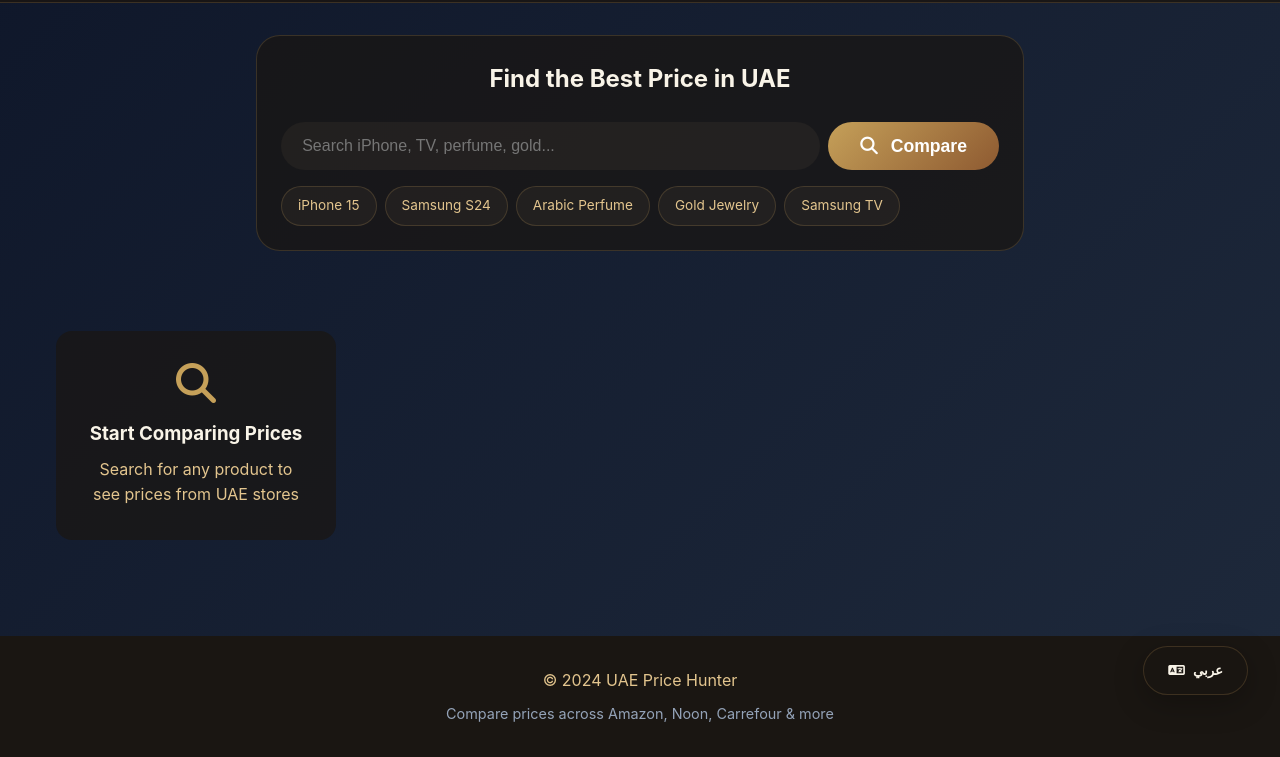
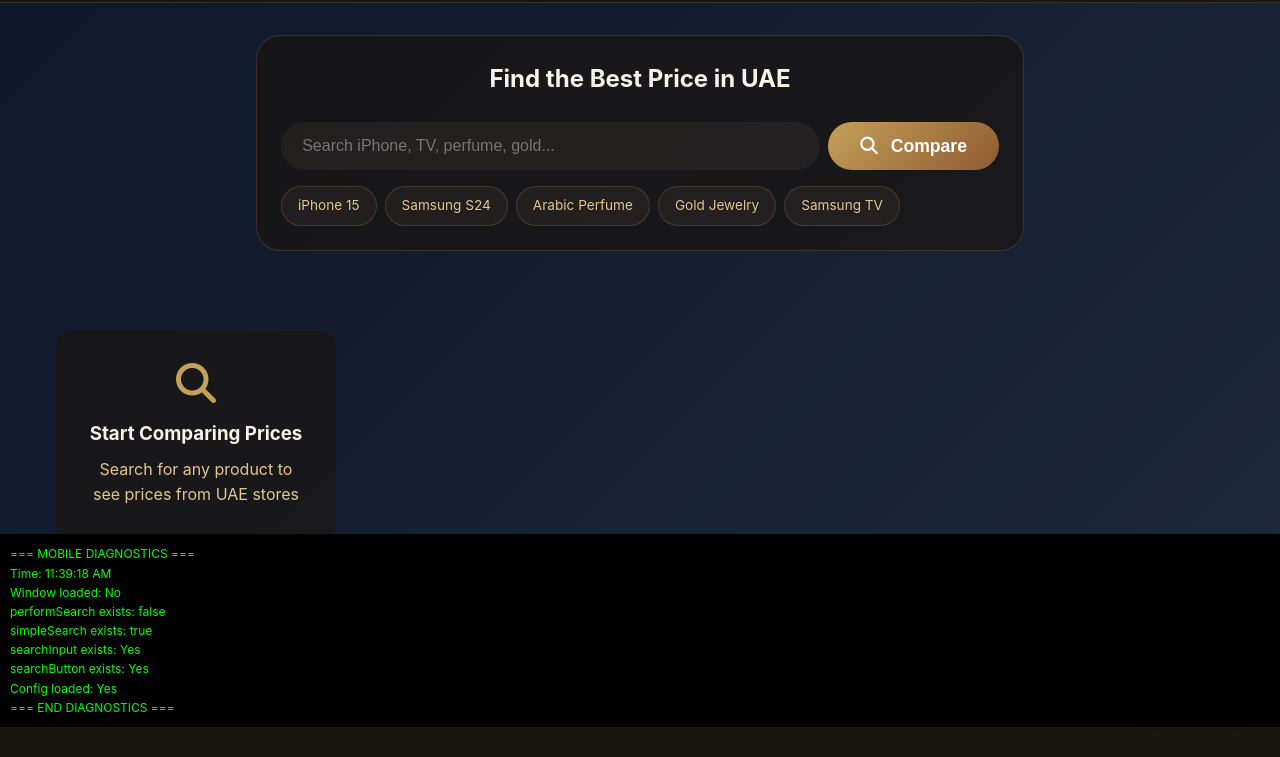
Before and after one commit to ehabmalaeb12/UAE-price-hunter, a plain HTML site: page index.html in a window 1280 px wide. Shown: the part 73-830 px from the top of the page. Drawn offline with Linux system fonts and the light colour scheme.

Commit message:
Update index.html

```diff
--- a/index.html
+++ b/index.html
@@ -382,5 +382,39 @@
 
     console.log("✅ Diagnostics complete. Try a search and check for logs above.");
     </script>
+    <script>
+// MOBILE DIAGNOSTICS - Shows errors on screen
+(function() {
+    console.log = function(msg) {
+        // Show logs on screen for mobile debugging
+        const logDiv = document.getElementById('mobile-logs') || (function() {
+            const div = document.createElement('div');
+            div.id = 'mobile-logs';
+            div.style.cssText = 'position:fixed;bottom:0;left:0;right:0;background:#000;color:#0f0;padding:10px;font-size:12px;z-index:9999;max-height:200px;overflow:auto;';
+            document.body.appendChild(div);
+            return div;
+        })();
+
+        logDiv.innerHTML += msg + '<br>';
+    };
+
+    console.error = function(msg) {
+        console.log('❌ ERROR: ' + msg);
+    };
+
+    // Test if search functions exist
+    setTimeout(function() {
+        console.log('=== MOBILE DIAGNOSTICS ===');
+        console.log('Time: ' + new Date().toLocaleTimeString());
+        console.log('Window loaded: ' + (window.loaded || 'No'));
+        console.log('performSearch exists: ' + (typeof performSearch !== 'undefined'));
+        console.log('simpleSearch exists: ' + (typeof simpleSearch !== 'undefined'));
+        console.log('searchInput exists: ' + (document.getElementById('searchInput') ? 'Yes' : 'No'));
+        console.log('searchButton exists: ' + (document.querySelector('[onclick*="earch"]') ? 'Yes' : 'No'));
+        console.log('Config loaded: ' + (window.UAE_CONFIG ? 'Yes' : 'No'));
+        console.log('=== END DIAGNOSTICS ===');
+    }, 2000);
+})();
+    </script>
 </body>
 </html>
```
